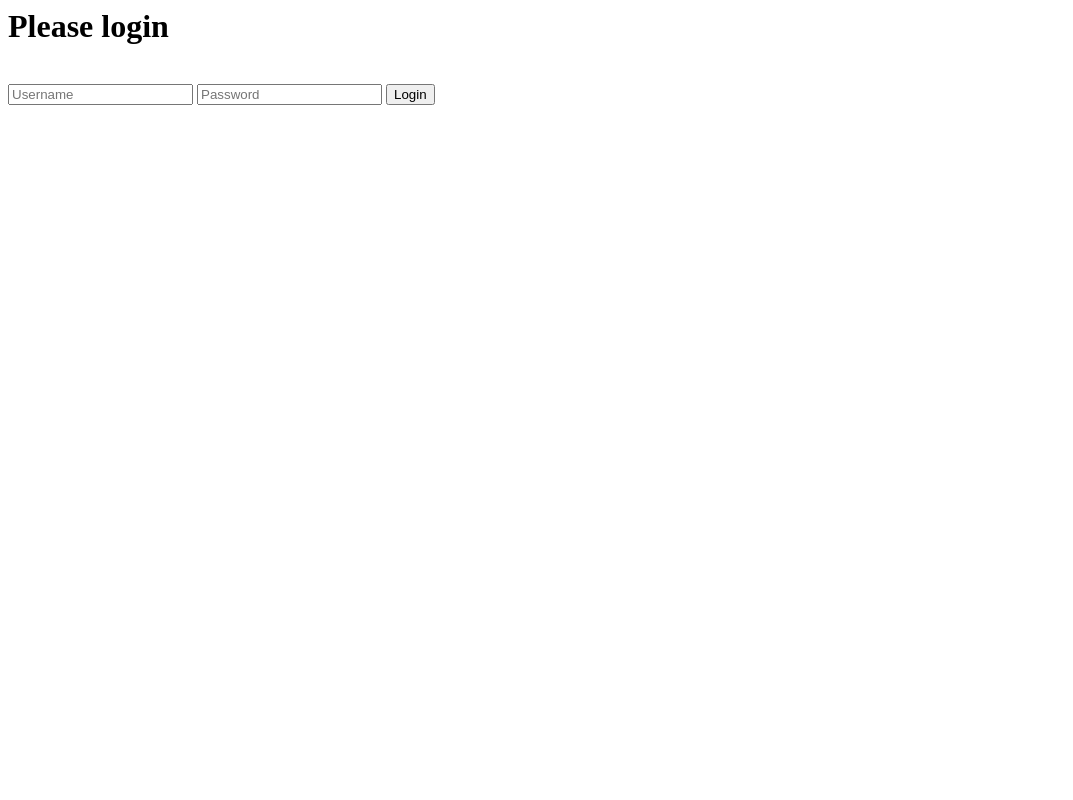
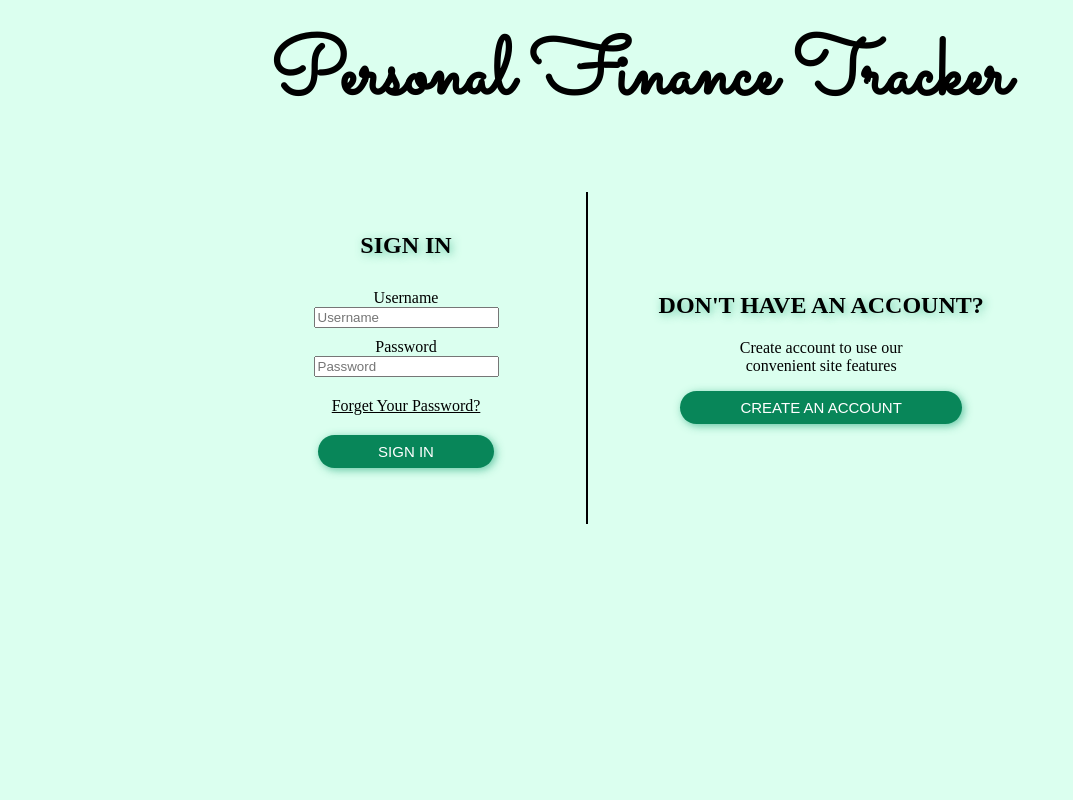
Before and after one commit to Monirul1/UI_Design_Final_Project, a Flask app: page /login in a window 1280 px wide. Shown: the whole page, without its empty margins (0-1073 px from the left). Run offline with Flask 2, Linux system fonts and the light colour scheme.

Commit message:
login page update

```diff
--- /dev/null
+++ b/static/styles/login.css
@@ -0,0 +1,72 @@
+.body{
+    background-color: rgb(219, 255, 239);
+}
+
+.block{
+    display: inline-block;
+}
+
+.title{
+    font-family: 'Sacramento';
+    font-size: 80px;
+}
+
+.subtitle{
+    text-decoration: underline;
+}
+
+.canvas{
+    width: auto;
+    height: auto;
+    margin-top: 20px;
+    text-align: center;
+    background-color: transparent;
+}
+
+.table{
+    margin: 0 auto;
+}
+
+.slot{
+    padding: 40px;
+    text-align: center;
+}
+
+.vertical-bar{
+    width:0.5px;
+    background-color: black;
+}
+
+.image{
+    height: 200px;
+    object-fit: contain;
+}
+
+.input-label{
+    padding-top: 10px;
+}
+
+.btn{
+    padding: 8px 60px;
+    text-align: center;
+    margin-left: 50px;
+    margin-right: 50px;
+    cursor: pointer;
+    border-width: 0px;
+    background: #088659;
+    border-radius: 100px;
+    font-size: large;
+    color: white;
+    font-size: 15px;
+    box-shadow: 2px 2px 8px #3db48bc2;
+}
+
+h2{
+    text-shadow: 2px 2px 8px #3db48bc2;
+}
+
+.forget{
+    padding-top: 20px;
+    padding-bottom: 20px;
+    text-decoration: underline;
+}
--- a/templates/login.html
+++ b/templates/login.html
@@ -1,22 +1,50 @@
 <html>
   <head>
-    <meta name="viewport" content="width=device-width, initial-scale=1.0">
+    <link rel="preconnect" href="https://fonts.googleapis.com">
+    <link rel="preconnect" href="https://fonts.gstatic.com" crossorigin>
+    <link href="https://fonts.googleapis.com/css2?family=Sacramento&display=swap" rel="stylesheet">
     <!-- <link href="static/bootstrap.min.css" rel="stylesheet" media="screen"> -->
+
+    <link rel="stylesheet" type= "text/css" href="{{ url_for('static', filename='styles/login.css') }}">
   </head>
-  <body>
-    <div class="container">
-      <h1>Please login</h1>
-      <br>
+
+  <body class="body">
+
+      <div class = "canvas">
+
+          <!-- title -->
+          <div>
+              <h1 class="title">Personal Finance Tracker</h1>
+          </div>
+
+          <table class="table">
+
+              <tr>
+                <td class = "slot">
+                    <h2>SIGN IN</h2>
                     <form action="/display_dashboard" method="GET">
+                      <div class="input-label">Username</div>
                       <input type="text" placeholder="Username" name="username" value="{{
                         request.form.username }}">
+                      <br>
+                      <div  class="input-label">Password</div>
                       <input type="password" placeholder="Password" name="password" value="{{
                         request.form.password }}">
-        <input class="btn btn-default" type="submit" value="Login">
+                      <br>
+                      <div class="forget"> Forget Your Password? </div>
+                      <input class="btn btn-default" type="submit" value="SIGN IN">
                     </form>
-      {% if error %}
-        <p class="error"><strong>Error:</strong> {{ error }}
-      {% endif %}
+                </td>
+                <td class="vertical-bar"></td>
+                <td class = "slot">
+                  <h2>DON'T HAVE AN ACCOUNT?</h2>
+                  <p>Create account to use our <br> convenient site features</p>
+                  <input class="btn btn-default" type="submit" value="CREATE AN ACCOUNT">
+                </td>
+              </tr>
+            </table>
+
         </div>
     </body>
+
 </html>
```
Lines whose indentation alone changed are shown as unchanged.
